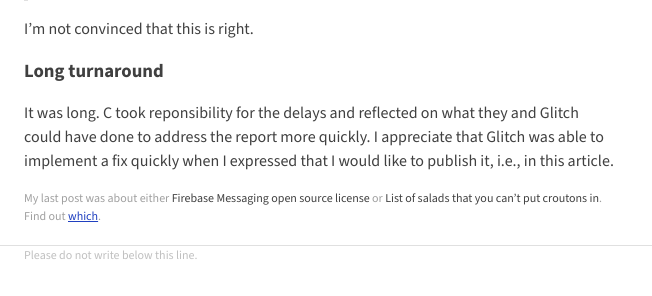
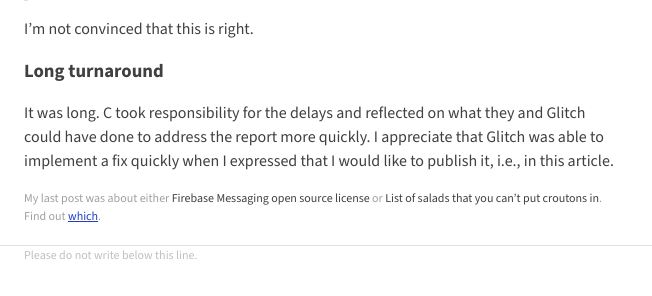
Before and after one commit to wh0/wh0.github.io, a Jekyll site: the page built from _posts/2020-08-10-glitch-privesc-2019.md, in a window 1280 px wide and 900 px high, scrolled down 2961 px. Shown: the part 591-887 px from the top of the window, without its empty margins (0-652 px from the left). Built offline with Jekyll 4.4.1, drawn with Linux system fonts in a browser that asks for light colours.

Commit message:
other nearby fixes

```diff
--- a/_posts/2020-08-10-glitch-privesc-2019.md
+++ b/_posts/2020-08-10-glitch-privesc-2019.md
@@ -178,5 +178,5 @@ I'm not convinced that this is right.
 ### Long turnaround
 
 It was long.
-C took reponsibility for the delays and reflected on what they and Glitch could have done to address the report more quickly.
+C took responsibility for the delays and reflected on what they and Glitch could have done to address the report more quickly.
 I appreciate that Glitch was able to implement a fix quickly when I expressed that I would like to publish it, i.e., in this article.
```
Also changed, not shown: _posts/2021-10-10-glitch-git-import.md (+1 -1 lines), _posts/2021-11-10-glitch-ot-rm.md (+1 -1 lines).
